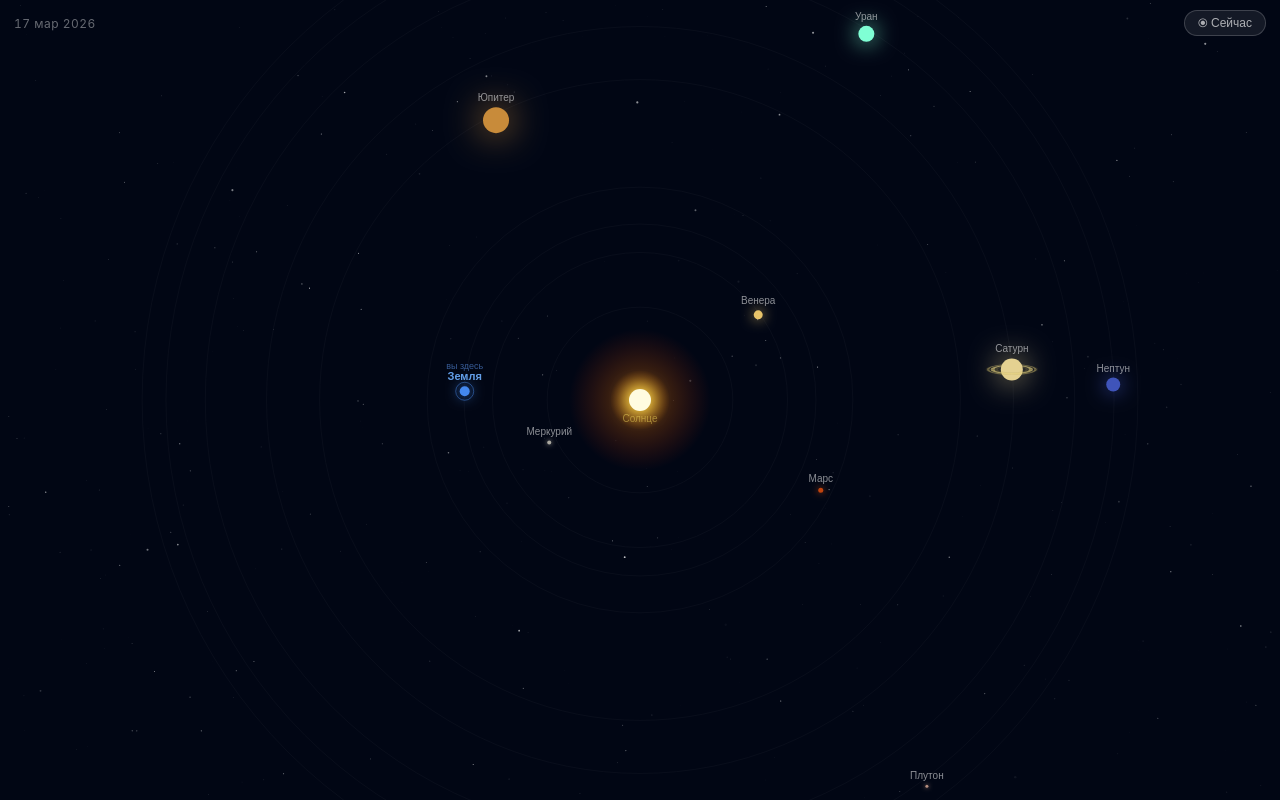
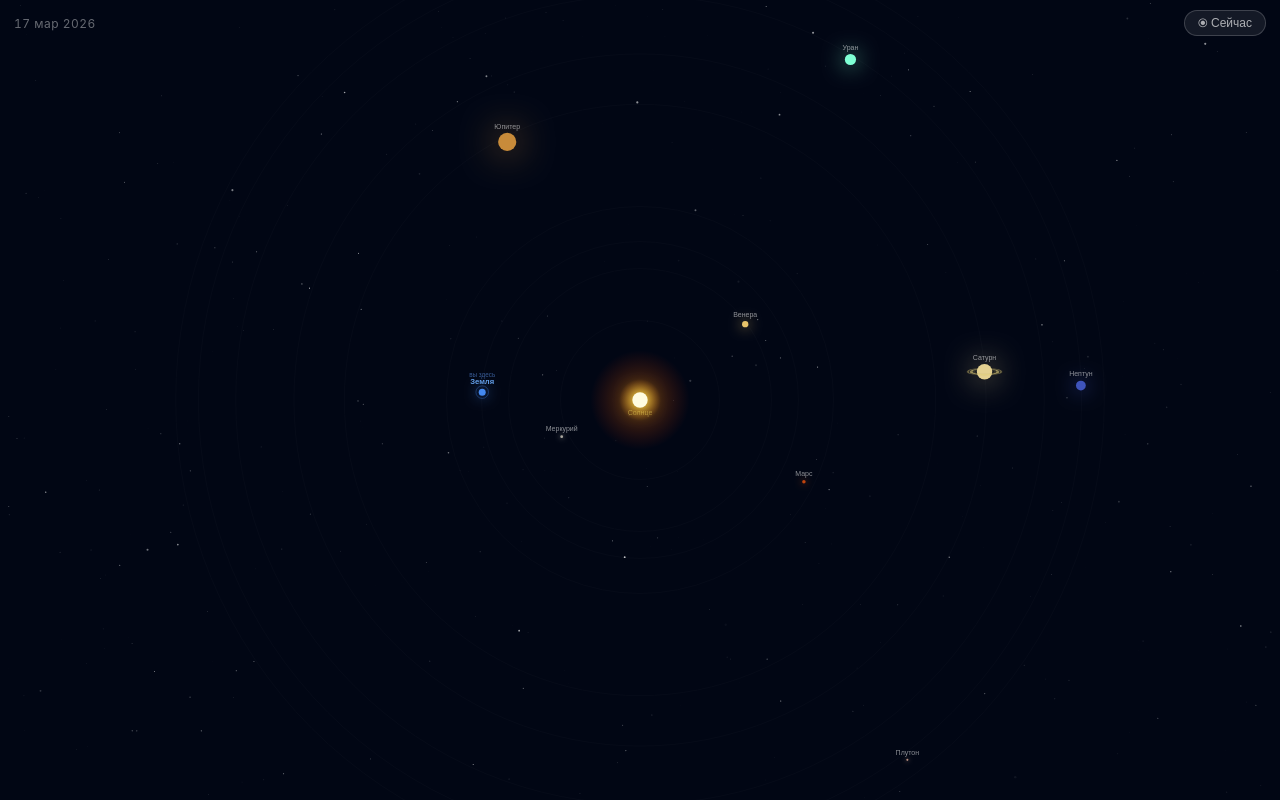
Before and after one commit to sitwevg/solar, a plain HTML site: page index.html in a window 1280 px wide. Drawn offline with Linux system fonts and the light colour scheme.

Commit message:
Add ORBIT_SCALE constant (2x), initial viewScale=0.7, VIEW_MIN=0.45

```diff
--- a/index.html
+++ b/index.html
@@ -343,14 +343,15 @@
     window.addEventListener('resize', resize);
 
     // ── View transform (pan + pinch-zoom) ────────────────────────────
-    let viewScale = 1, viewOX = 0, viewOY = 0;
-    const VIEW_MIN = 0.65, VIEW_MAX = 6;
+    const ORBIT_SCALE = 2;          // множитель размера орбит (1 = стандарт)
+    let viewScale = 0.7, viewOX = 0, viewOY = 0;
+    const VIEW_MIN = 0.45, VIEW_MAX = 6;
 
     function clampView() {
       viewScale = Math.max(VIEW_MIN, Math.min(VIEW_MAX, viewScale));
       // При viewScale<=1 сдвиг запрещён (система видна целиком)
       if (viewScale <= 1) { viewOX = 0; viewOY = 0; return; }
-      const limit = maxR * 1.5 * viewScale;
+      const limit = maxR * ORBIT_SCALE * viewScale;
       viewOX = Math.max(-limit, Math.min(limit, viewOX));
       viewOY = Math.max(-limit, Math.min(limit, viewOY));
     }
@@ -710,7 +711,7 @@
       const L0 = Math.log10(0.2);
       const L1 = Math.log10(52);
       const lv = Math.log10(Math.max(au, 0.01));
-      return 35 + ((lv - L0) / (L1 - L0)) * (maxR * 1.5 - 35);
+      return 35 + ((lv - L0) / (L1 - L0)) * (maxR * ORBIT_SCALE - 35);
     }
 
     // Heliocentric (x, y) AU → canvas (px, py)
```
